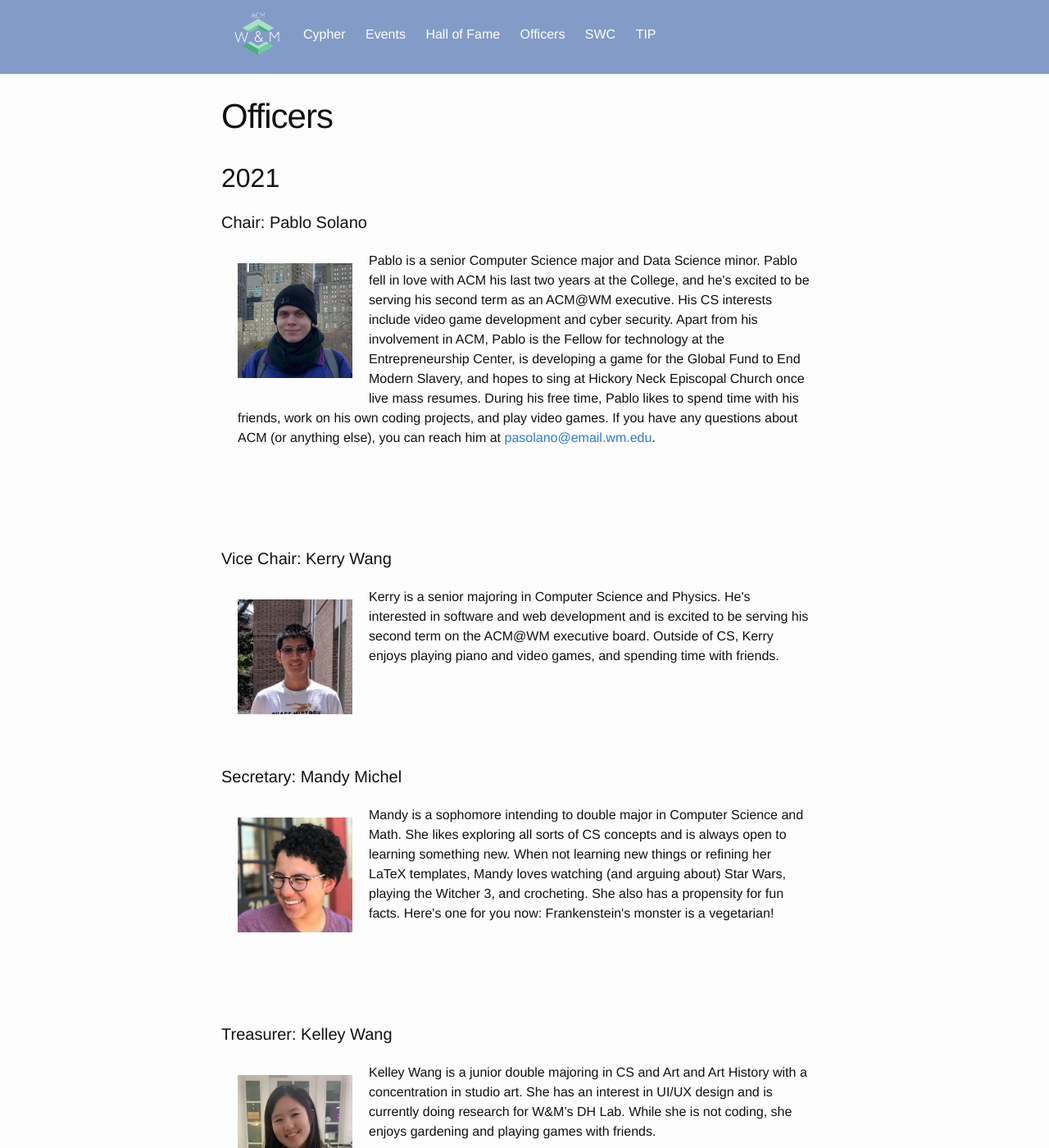
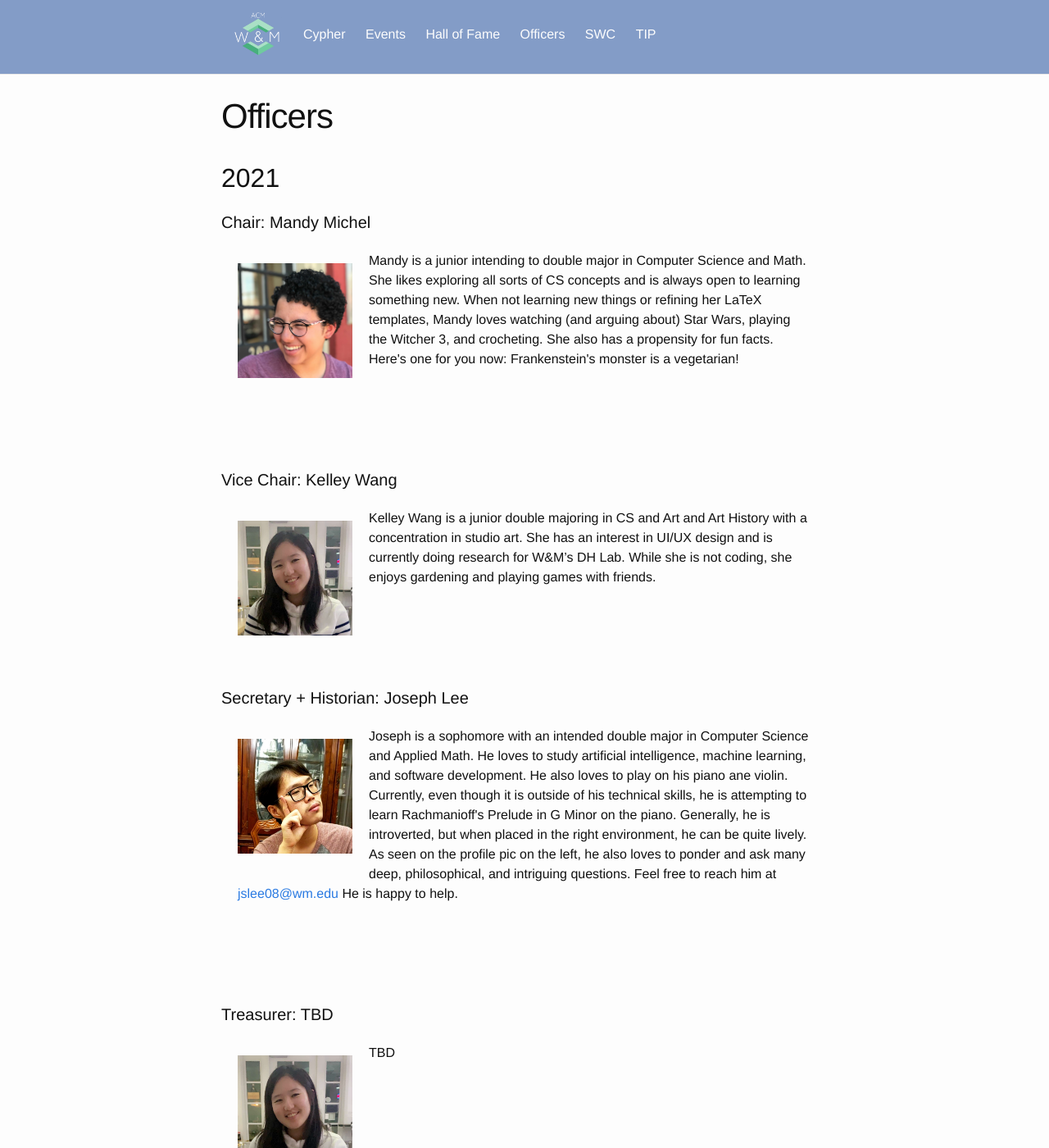
Before and after one commit to ACMWM/acmwm.github.io, a Jekyll site: the page built from _pages/officers.md, in a window 1280 px wide and 1400 px high. Shown: the whole window at 82% size. Built offline with Jekyll 4.4.1, drawn with Linux system fonts in a browser that asks for light colours; some of the changed text lies outside the part shown.

```diff
--- a/_config.yml
+++ b/_config.yml
@@ -27,32 +27,31 @@ markdown: kramdown
 year: 2021
 officers:
   - job: Chair
-    name: Pablo Solano
-    pic: pablo.jpg
-    bio: >
-              Pablo is a senior Computer Science major and Data Science minor. Pablo fell in love with ACM his last two years at the College, and he's excited to be serving his second term as an ACM@WM executive. His CS interests include video game development and cyber security.
-              Apart from his involvement in ACM, Pablo is the Fellow for technology at the Entrepreneurship Center, is developing a game for the Global Fund to End Modern Slavery, and hopes to sing at Hickory Neck Episcopal Church once live mass resumes.
-              During his free time, Pablo likes to spend time with his friends, work on his own coding projects, and play video games. If you have any questions about ACM (or anything else), you can reach him at <a href="mailto:pasolano@email.wm.edu">pasolano@email.wm.edu</a>.
-
-  - job: Vice Chair
-    name: Kerry Wang
-    pic: kerry.jpg
-    bio: >
-              Kerry is a senior majoring in Computer Science and Physics. He's interested in software and web development and is excited to be serving his second term on the ACM@WM executive board. Outside of CS, Kerry enjoys playing piano and video games, and spending time with friends.
-
-
-  - job: Secretary
     name: Mandy Michel
     pic: mandy.jpg
     bio: >
-              Mandy is a sophomore intending to double major in Computer Science and Math. She likes exploring all sorts of CS concepts and is always open to learning something new. When not learning new things or refining her LaTeX templates, Mandy loves watching (and arguing about) Star Wars, playing the Witcher 3, and crocheting. She also has a propensity for fun facts. Here's one for you now: Frankenstein's monster is a vegetarian!
+              Mandy is a junior intending to double major in Computer Science and Math. She likes exploring all sorts of CS concepts and is always open to learning something new. When not learning new things or refining her LaTeX templates, Mandy loves watching (and arguing about) Star Wars, playing the Witcher 3, and crocheting. She also has a propensity for fun facts. Here's one for you now: Frankenstein's monster is a vegetarian!
+
+  - job: Vice Chair
+    name: Kelley Wang
+    pic: kelley.jpg
+    bio: >
+        Kelley Wang is a junior double majoring in CS and Art and Art History with a concentration in studio art. She has an interest in UI/UX design and is currently doing research for W&M’s DH Lab. While she is not coding, she enjoys gardening and playing games with friends.
+
+
+  - job: Secretary + Historian
+    name: Joseph Lee
+    pic: joseph.jpg
+    bio: >
+            Joseph is a sophomore with an intended double major in Computer Science and Applied Math. He loves to study artificial intelligence, machine learning, and software development. He also loves to play on his piano ane violin. Currently, even though it is outside of his technical skills, he is attempting to learn Rachmanioff's Prelude in G Minor on the piano.
+            Generally, he is introverted, but when placed in the right environment, he can be quite lively. As seen on the profile pic on the left, he also loves to ponder and ask many deep, philosophical, and intriguing questions. Feel free to reach him at <a href="mailto:jslee08@wm.edu">jslee08@wm.edu</a> He is happy to help.
 
 
   - job: Treasurer
-    name: Kelley Wang
+    name: TBD
     pic: kelley.jpg
     bio: >
-      Kelley Wang is a junior double majoring in CS and Art and Art History with a concentration in studio art. She has an interest in UI/UX design and is currently doing research for W&M’s DH Lab. While she is not coding, she enjoys gardening and playing games with friends.
+      TBD
 
   - job: PR Chair
     name: Steven Jia
@@ -60,12 +59,11 @@ officers:
     bio: >
               Hi, I’m Steven Jia the PR Chair for the 2021 Fall semester. When I’m not coding, I like to play video games and going to the gym.
 
-  - job: Webmaster + Historian
-    name: Joseph Lee
+  - job: Webmaster
+    name: Manav Kapoor
     pic: joseph.jpg
     bio: >
-            Joseph is a sophomore with an intended double major in Computer Science and Applied Math. He loves to study artificial intelligence, machine learning, and software development. He also loves to play on his piano ane violin. Currently, even though it is outside of his technical skills, he is attempting to learn Rachmanioff's Prelude in G Minor on the piano.
-            Generally, he is introverted, but when placed in the right environment, he can be quite lively. As seen on the profile pic on the left, he also loves to ponder and ask many deep, philosophical, and intriguing questions. Feel free to reach him at <a href="mailto:jslee08@wm.edu">jslee08@wm.edu</a> He is happy to help.
+      Hello, world!
 
   - job: Cypher Chair
     name: Victor Tran
```
Also changed, not shown: images/officers/manav.png (added).
